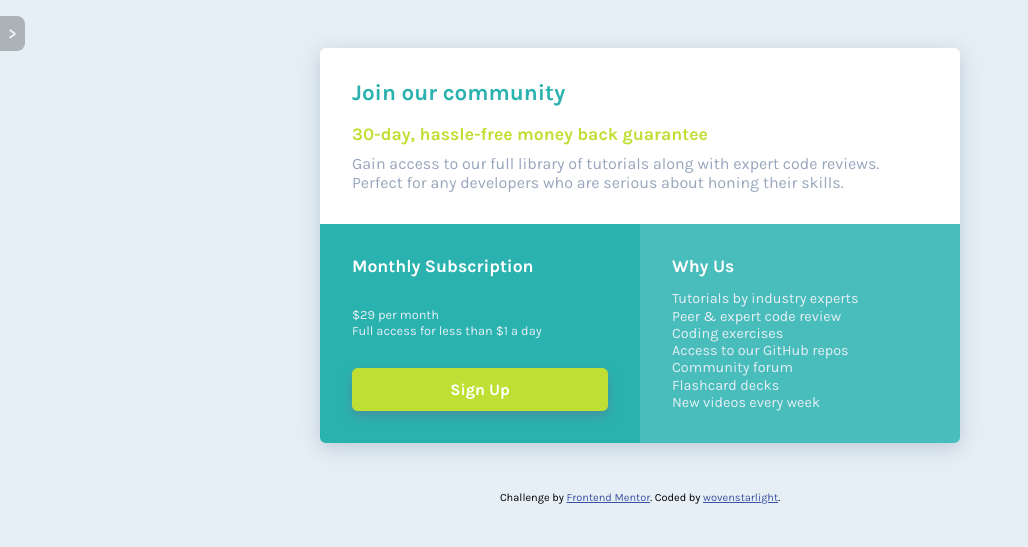
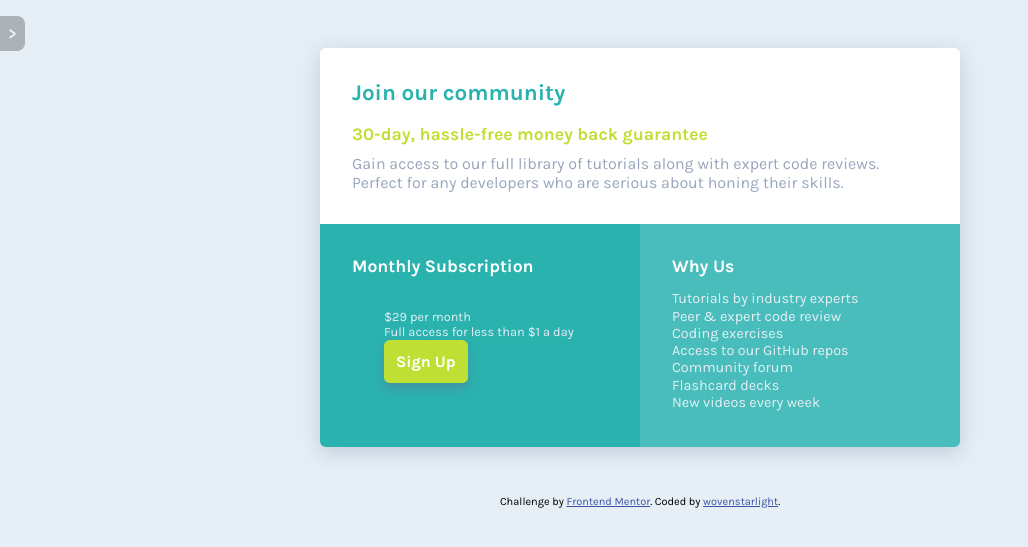
Before and after one commit to wovenstarlight/frontend-projects, a Jekyll site: the page built from _posts/2021-08-03-single-price-grid-component.html, in a window 1280 px wide. Shown: the top 547 px of the page, without its empty margins (0-1028 px from the left). Built offline with Jekyll 4.4.1, drawn with Linux system fonts in a browser that asks for light colours.

Commit message:
Put Subscribe content into div to space correctly

```diff
--- a/_posts/2021-08-03-single-price-grid-component.html
+++ b/_posts/2021-08-03-single-price-grid-component.html
@@ -17,10 +17,16 @@ frontend:		https://www.frontendmentor.io/challenges/single-price-grid-component-
 	<div class="subscribe">
 		<h4>Monthly Subscription</h4>
 
-		<p><span class="price"><span class="num">&dollar;29</span> <span class="label">per month</span></span><br />
-			<span class="full">Full access for less than &dollar;1 a day</span></p>
+		<div>
+			<p>
+				<span class="price">
+					<span class="num">&dollar;29</span>
+					<span class="label">per month</span>
+				</span><br />
+				<span class="full">Full access for less than &dollar;1 a day</span></p>
 
-		<button type="button">Sign Up</button>
+			<button type="button">Sign Up</button>
+		</div>
 	</div>
 
 	<div class="benefits">
```
